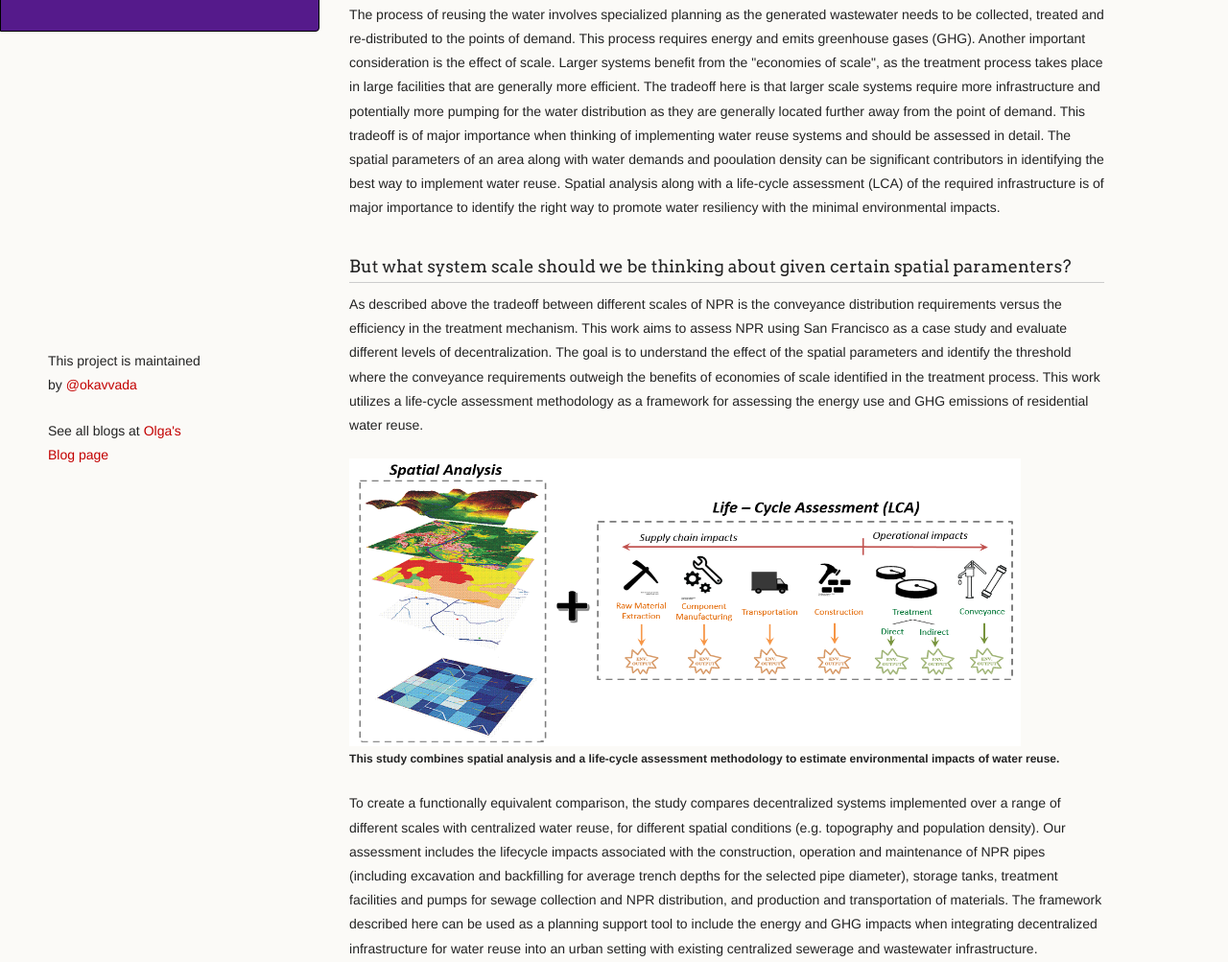
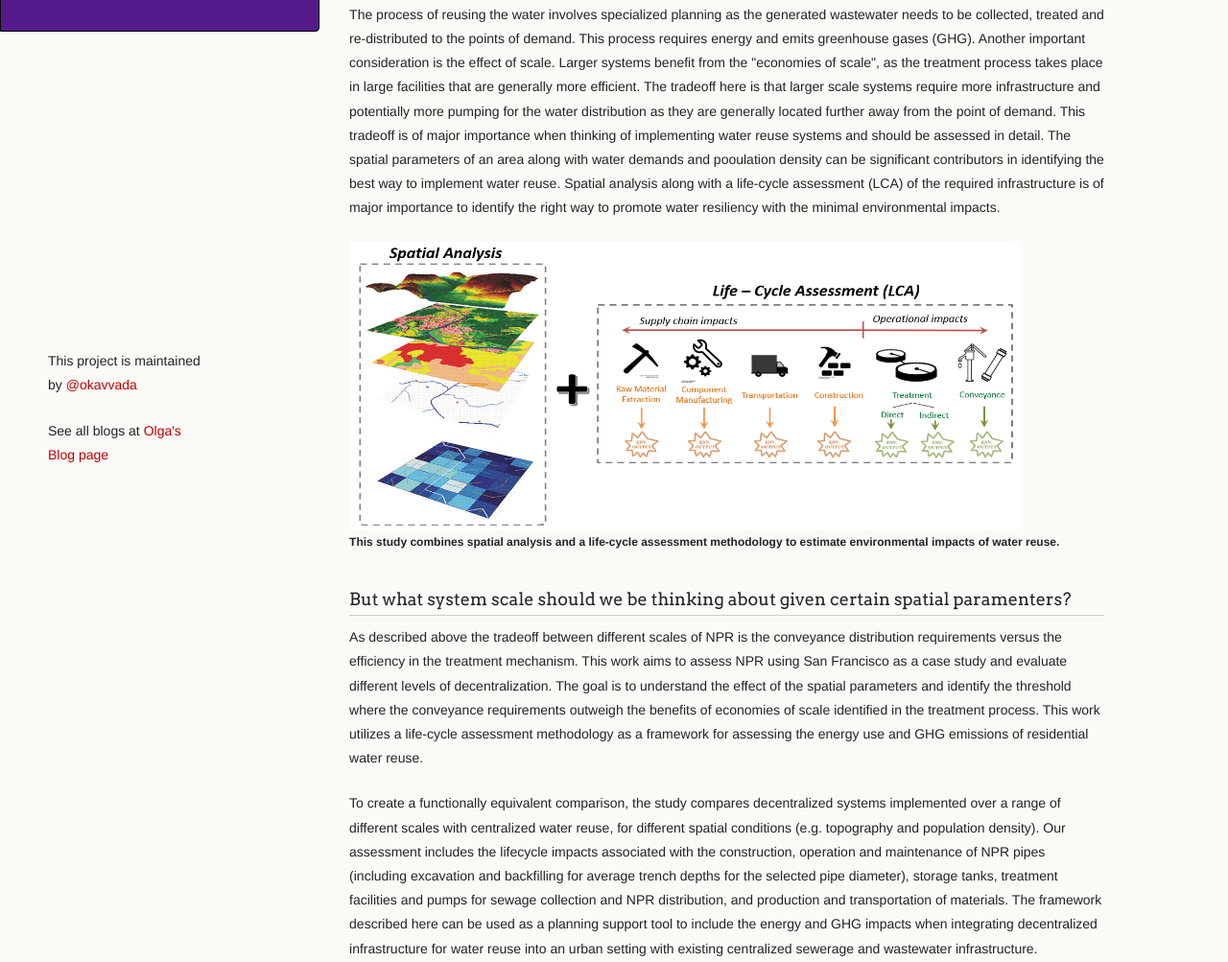
Before and after one commit to okavvada/San_Francisco_webpage, a plain HTML site: page index.html in a window 1280 px wide. Shown: the part 281-1284 px from the top of the page at 96% size. Drawn offline with Linux system fonts and the light colour scheme.

Commit message:
add link to spatial image

```diff
--- a/index.html
+++ b/index.html
@@ -27,17 +27,18 @@
 <p>Water reuse refers to the action of treating the wastewater to an acceptable standard in order to be able to be reused in other applications. Water reuse has been rapidly increasing in popularity especially in drought prone locations such as Califoria. Early adopters have already been thinking of enhancing their water portfolio by incorporating water reuse in their water mix. Water reuse has been identified as an efficient way of adding resiliency to the water infrastructure and providing solutions to alleviate some of the impacts of drought. Non-potable reuse (NPR) involves using recycled water for uses that do not require high quality water such as toilet flushing, irrigation, and other similar uses. This can help mitigate some of the treatment requirements but requires the construction and installation of a separate distribution system for the water to be reused. </p>
 
 <p>The process of reusing the water involves specialized planning as the generated wastewater needs to be collected, treated and re-distributed to the points of demand. This process requires energy and emits greenhouse gases (GHG). Another important consideration is the effect of scale. Larger systems benefit from the "economies of scale", as the treatment process takes place in large facilities that are generally more efficient. The tradeoff here is that larger scale systems require more infrastructure and potentially more pumping for the water distribution as they are generally located further away from the point of demand. This tradeoff is of major importance when thinking of implementing water reuse systems and should be assessed in detail. The spatial parameters of an area along with water demands and pooulation density can be significant contributors in identifying the best way to implement water reuse. Spatial analysis along with a life-cycle assessment (LCA) of the required infrastructure is of major importance to identify the right way to promote water resiliency with the minimal environmental impacts.</p>
+</p>
+
+<p>
+<a href="https://raw.githubusercontent.com/okavvada/San_Francisco_webpage/gh-pages/images/spatial_analysis_LCA.PNG"><img id="feasibility-image" src="images/spatial_analysis_LCA.png" height="300" width="700"></a>
+<br />
+<c class= "caption"> This study combines spatial analysis and a life-cycle assessment methodology to estimate environmental impacts of water reuse.</c>
+</p>
 
 <h3>
 <c class="anchor" aria-hidden="true"></c>But what system scale should we be thinking about given certain spatial paramenters? </h3>
 
-<p>As described above the tradeoff between different scales of NPR is the conveyance distribution requirements versus the efficiency in the treatment mechanism. This work aims to assess NPR using San Francisco as a case study and evaluate different levels of decentralization. The goal is to understand the effect of the spatial parameters and identify the threshold where the conveyance requirements outweigh the benefits of economies of scale identified in the treatment process. This work utilizes a life-cycle assessment methodology as a framework for assessing the energy use and GHG emissions of residential water reuse.</p>
-
-<p>
-<a href="https://raw.githubusercontent.com/okavvada/San_Francisco_webpage/gh-pages/images/Dec_Central_LCA_branched.png"><img id="feasibility-image" src="images/spatial_analysis_LCA.png" height="300" width="700"></a>
-<br />
-<c class= "caption"> This study combines spatial analysis and a life-cycle assessment methodology to estimate environmental impacts of water reuse.</c>
-</p>
+<p>As described above the tradeoff between different scales of NPR is the conveyance distribution requirements versus the efficiency in the treatment mechanism. This work aims to assess NPR using San Francisco as a case study and evaluate different levels of decentralization. The goal is to understand the effect of the spatial parameters and identify the threshold where the conveyance requirements outweigh the benefits of economies of scale identified in the treatment process. This work utilizes a life-cycle assessment methodology as a framework for assessing the energy use and GHG emissions of residential water reuse.
 
 <p>To create a functionally equivalent comparison, the study compares decentralized systems implemented over a range of different scales with centralized water reuse, for different spatial conditions (e.g. topography and population density). Our assessment includes the lifecycle impacts associated with the construction, operation and maintenance of NPR pipes (including excavation and backfilling for average trench depths for the selected pipe diameter), storage tanks, treatment facilities and pumps for sewage collection and NPR distribution, and production and transportation of materials. The framework described here can be used as a planning support tool to include the energy and GHG impacts when integrating decentralized infrastructure for water reuse into an urban setting with existing centralized sewerage and wastewater infrastructure.</p>
 <p>The figure below shows the contribution of each component on the total energy and GHG emissions for the decentralized and centralized scenario for a representative area of San Francisco as estimated by our analysis.</p>
```
